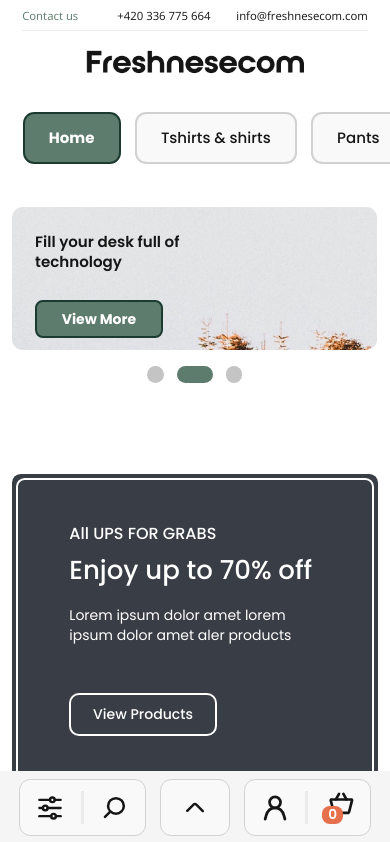
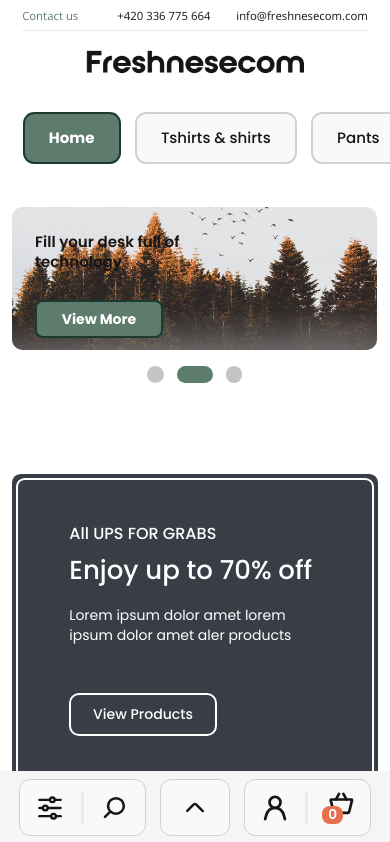
Before and after one commit to Albeiromr/Ecommerce-clean-template, a React (Create React App) app: page / in a window 390 px wide. Shown: the top 842 px of the page. Built offline with nearby package versions, Linux system fonts and the light colour scheme.

Commit message:
Fix background size in small displays

```diff
--- a/src/components/Slide/0px-599px.scss
+++ b/src/components/Slide/0px-599px.scss
@@ -27,8 +27,9 @@
     &__article {
       width: 100%;
       height: 81.434%;
-      background: $c1-E;
+      //background: $c1-E;
       border-radius: clamp(10px, 2.76vw, 30px);
+      background-size: cover;
       position: absolute;
       top: 0;
       left: 0;
--- a/src/components/Slide/1025px-1920px.scss
+++ b/src/components/Slide/1025px-1920px.scss
@@ -41,6 +41,7 @@
       height: 91.751%;
       //background: $c1-E;
       border-radius: clamp(20px, 2.422vw, 40px);
+      background-size: cover;
       position: absolute;
       top: 0;
       left: 0;
--- a/src/components/Slide/600px-1024px.scss
+++ b/src/components/Slide/600px-1024px.scss
@@ -26,7 +26,8 @@
       width: 100%;
       height: 85.013%;
       border-radius: 2.803vw;
-      background: $c1-E;
+      background-size: cover;
+      //background: $c1-E;
       position: absolute;
       top: 0;
       left: 0;
```
